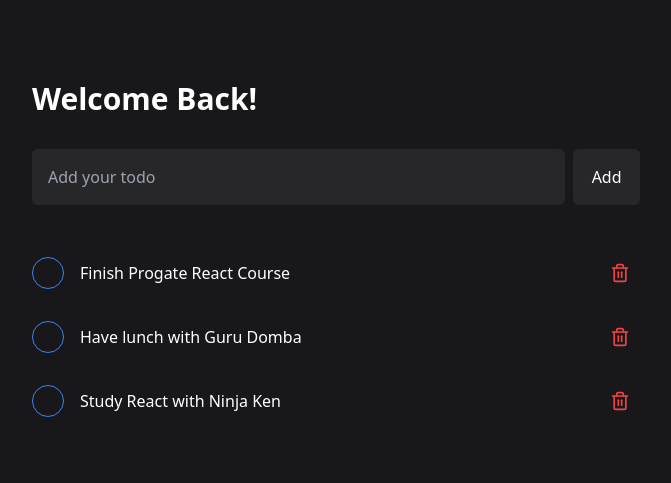
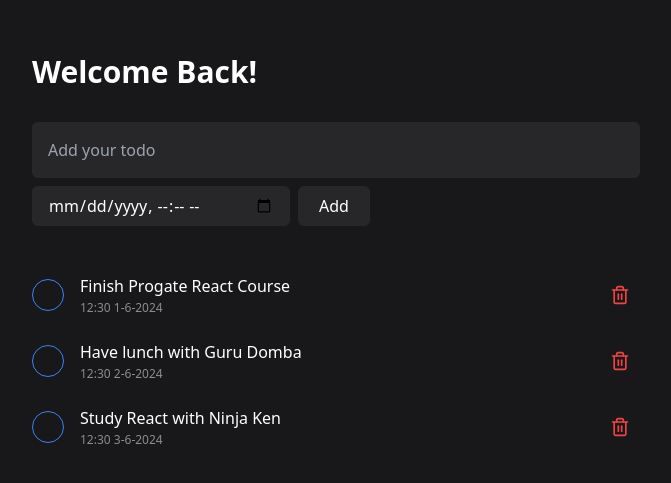
Before and after one commit to anggriawan-r/react-todo-app, a React (Vite) app: page / in a window 1280 px wide. Shown: the part 165-648 px from the top of the page, without its empty margins (304-975 px from the left). Built offline with nearby package versions, Linux system fonts and the light colour scheme.

Commit message:
develop todo time date form feature

```diff
--- a/src/App.jsx
+++ b/src/App.jsx
@@ -1,7 +1,9 @@
-import { useState } from 'react';
+import { createContext, useState } from 'react';
 import Todos from './components/Todos';
 import MaxWIdthWrapper from './components/MaxWIdthWrapper';
 import TodoForm from './components/TodoForm';
+
+export const TodoContext = createContext();
 
 export default function App() {
   const [todos, setTodos] = useState([
@@ -9,16 +11,34 @@ export default function App() {
       id: 1,
       title: 'Finish Progate React Course',
       completed: false,
+      date: {
+        date: 1,
+        month: 6,
+        year: 2024,
+      },
+      time: '12:30',
     },
     {
       id: 2,
       title: 'Have lunch with Guru Domba',
       completed: false,
+      date: {
+        date: 2,
+        month: 6,
+        year: 2024,
+      },
+      time: '12:30',
     },
     {
       id: 3,
       title: 'Study React with Ninja Ken',
       completed: false,
+      date: {
+        date: 3,
+        month: 6,
+        year: 2024,
+      },
+      time: '12:30',
     },
   ]);
 
@@ -39,13 +59,14 @@ export default function App() {
     setTodos(updateTodos);
   };
 
-  const addTodo = (todoTitle) => {
+  const addTodo = (todoTitle, todoDate) => {
     if (todoTitle === '') return;
 
     const newTodo = {
       id: todos.length + 1,
       title: todoTitle,
       completed: false,
+      ...todoDate,
     };
 
     const updatedTodos = todos.concat(newTodo);
@@ -53,16 +74,14 @@ export default function App() {
   };
 
   return (
+    <TodoContext.Provider value={{ toggleCompleted, deleteTodo }}>
       <main className="bg-zinc-900 relative flex flex-col min-h-screen text-white justify-center">
         <MaxWIdthWrapper>
           <h1 className="text-3xl font-bold py-8">Welcome Back!</h1>
           <TodoForm addTodo={addTodo} />
-        <Todos
-          todos={todos}
-          toggleCompleted={toggleCompleted}
-          deleteTodo={deleteTodo}
-        />
+          <Todos todos={todos} />
         </MaxWIdthWrapper>
       </main>
+    </TodoContext.Provider>
   );
 }
--- a/src/components/TodoForm.jsx
+++ b/src/components/TodoForm.jsx
@@ -1,11 +1,15 @@
-import { useState } from 'react';
+import { useRef, useState } from 'react';
 
 export default function TodoForm({ addTodo }) {
   const [title, setTitle] = useState('');
+  const [dateTime, setDateTime] = useState({});
+
+  const formRef = useRef(null);
 
   const handleSubmit = (event) => {
     event.preventDefault();
-    addTodo(title);
+    addTodo(title, dateTime);
+    formRef.current.reset();
     setTitle('');
   };
 
@@ -13,10 +17,30 @@ export default function TodoForm({ addTodo }) {
     setTitle(event.target.value);
   };
 
+  const handleChangeDate = (event) => {
+    const date = new Date(event.target.value);
+    const hour = date.getHours();
+    const minute = date.getMinutes();
+    const day = date.getDate();
+    const month = date.getMonth() + 1;
+    const year = date.getFullYear();
+    setDateTime({
+      date: {
+        date: day,
+        month,
+        year,
+      },
+      time: `${hour < 10 ? `0${hour}` : hour}:${
+        minute < 10 ? `0${minute}` : minute
+      }`,
+    });
+  };
+
   return (
     <form
+      ref={formRef}
       onSubmit={(event) => handleSubmit(event)}
-      className="w-full flex gap-2 mb-12"
+      className="w-full flex flex-col gap-2 mb-12"
     >
       <input
         type="text"
@@ -25,9 +49,17 @@ export default function TodoForm({ addTodo }) {
         onChange={(event) => handleChangeTitle(event)}
         className="w-full bg-zinc-800 rounded-md p-4"
       />
-      <button className="w-[72px] bg-zinc-800 px-4 py-2 rounded-md hover:bg-zinc-700 transition-colors">
-        Add
-      </button>
+      <div className="flex gap-2">
+        <input
+          type="datetime-local"
+          onChange={(event) => handleChangeDate(event)}
+          className="bg-zinc-800 px-4 rounded-md"
+          required
+        />
+        <button className="w-[72px] bg-zinc-800 px-4 py-2 rounded-md hover:bg-zinc-700 transition-colors">
+          Add
+        </button>
+      </div>
     </form>
   );
 }
--- a/src/components/TodoItem.jsx
+++ b/src/components/TodoItem.jsx
@@ -1,14 +1,23 @@
 import { Trash2 } from 'lucide-react';
 import Checkbox from './Checkbox';
+import { useContext } from 'react';
+import { TodoContext } from '../App';
 
-function TodoItem({ todo, toggleCompleted, deleteTodo }) {
+function TodoItem({ todo }) {
+  const { toggleCompleted, deleteTodo } = useContext(TodoContext);
+
   return (
     <div className="flex items-center justify-between gap-4">
       <div className="flex items-center gap-4">
         <Checkbox toggleCompleted={toggleCompleted} todoId={todo.id} />
-        <p className={todo.completed ? 'line-through opacity-50' : ''}>
-          {todo.title}
-        </p>
+        <div className="flex flex-col gap-0.5 justify-center">
+          <p className={todo.completed ? 'line-through opacity-50' : ''}>
+            {todo.title}
+          </p>
+          <p className="text-white/50 text-xs">
+            {`${todo.time} ${todo.date.date}-${todo.date.month}-${todo.date.year}`}
+          </p>
+        </div>
       </div>
 
       <div className="flex gap-2">
--- a/src/components/Todos.jsx
+++ b/src/components/Todos.jsx
@@ -1,15 +1,10 @@
 import TodoItem from './TodoItem';
 
-function Todos({ todos, toggleCompleted, deleteTodo }) {
+function Todos({ todos }) {
   return (
     <div className="flex flex-col gap-6">
       {todos.map((todo) => (
-        <TodoItem
-          key={todo.id}
-          todo={todo}
-          toggleCompleted={toggleCompleted}
-          deleteTodo={deleteTodo}
-        />
+        <TodoItem key={todo.id} todo={todo} />
       ))}
     </div>
   );
```
Lines whose indentation alone changed are shown as unchanged.
